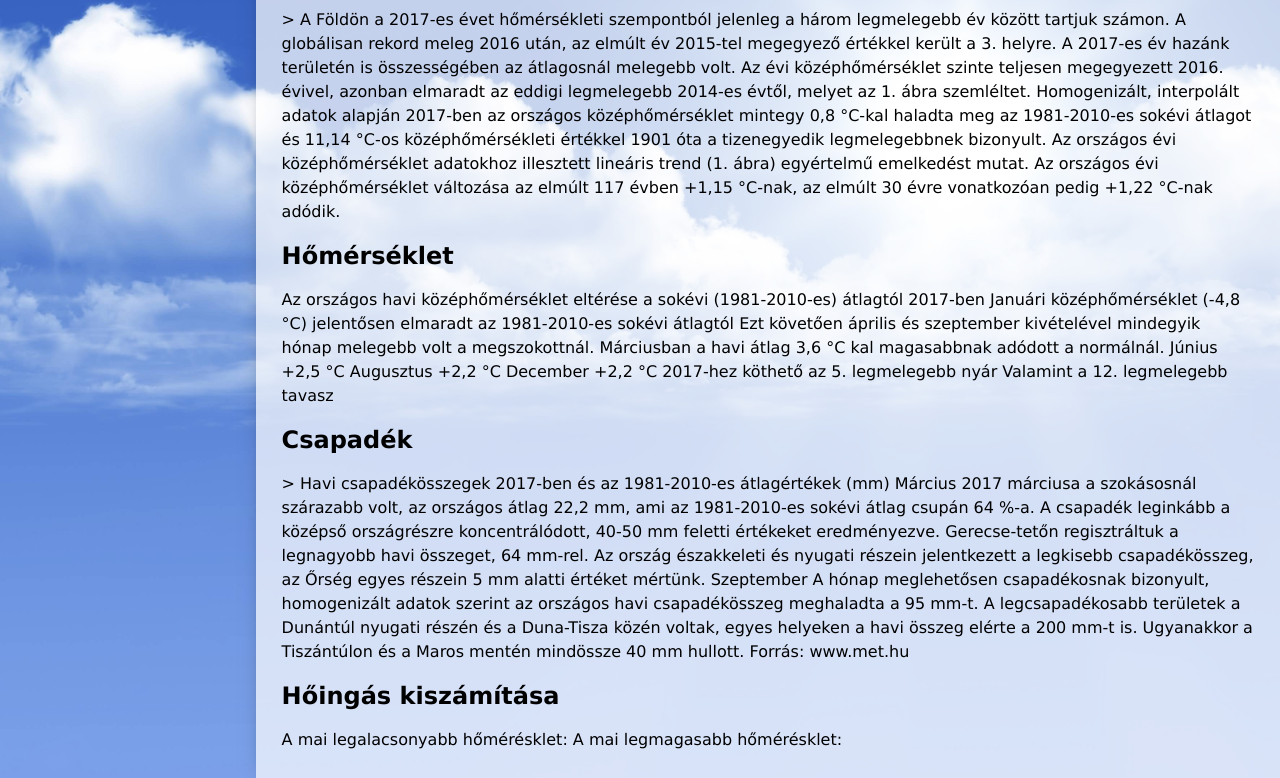
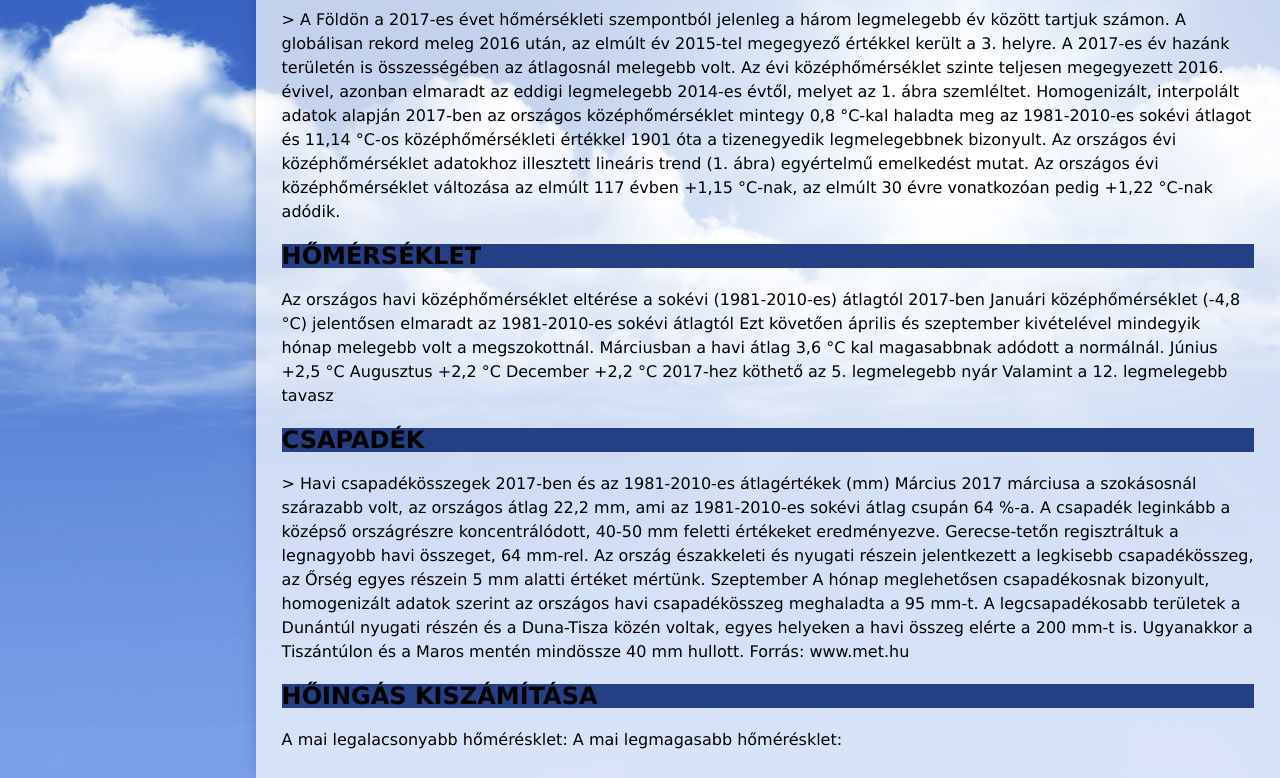
Before and after one commit to majomvagyok/Id-j-r-s-git-dolgozat, a plain HTML site: page idojaras_git_dolgozat_SajátNév/index.html in a window 1280 px wide. Shown: the part 124-902 px from the top of the page. Drawn offline with Linux system fonts and the light colour scheme.

Commit message:
formazas

```diff
--- a/idojaras_git_dolgozat_SajátNév/ido.css
+++ b/idojaras_git_dolgozat_SajátNév/ido.css
@@ -52,3 +52,8 @@ input
 	font-size:medium;
 	margin-top:2%;
 }
+
+h1, h2{
+	background-color: #243f84;
+	text-transform: uppercase;
+}
```
